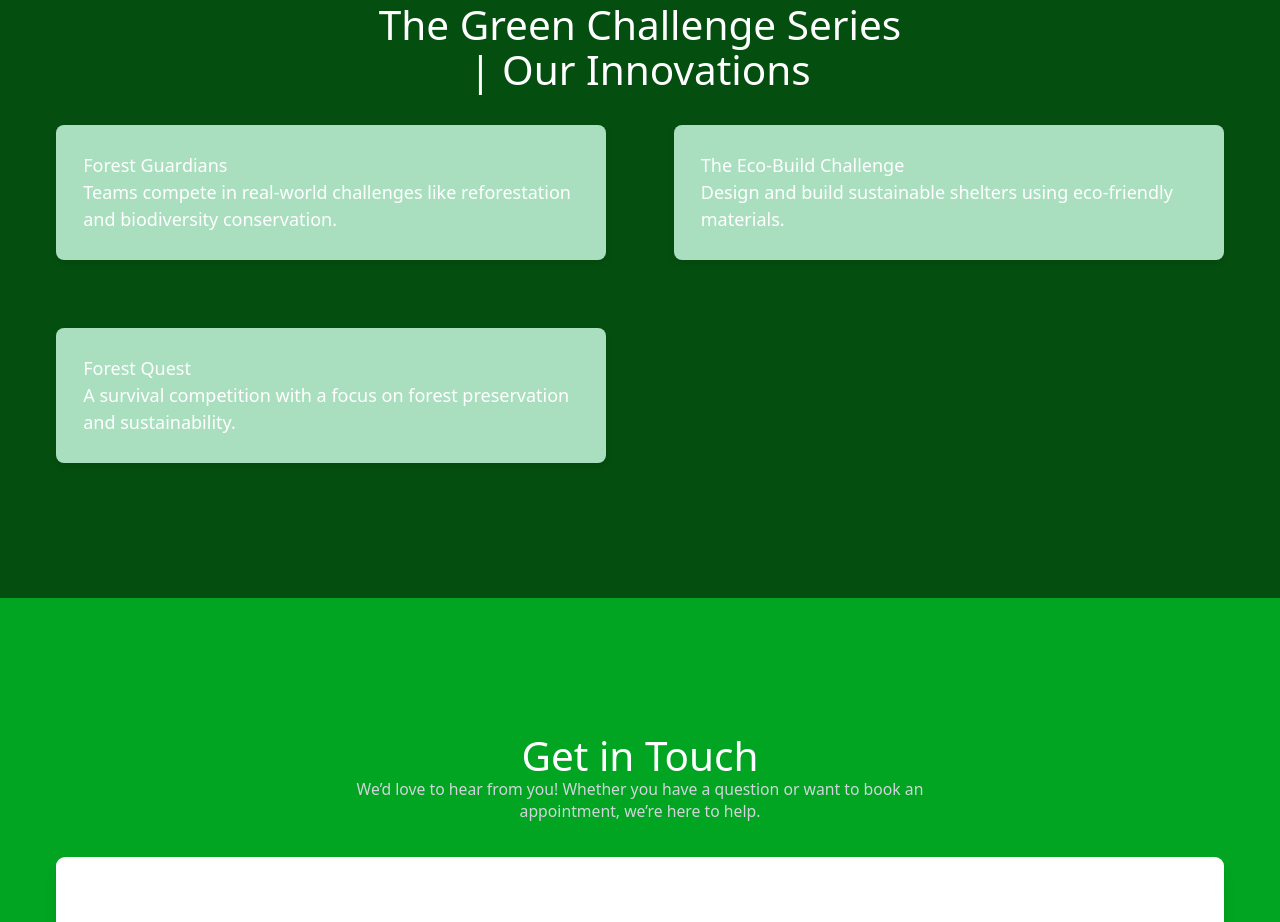
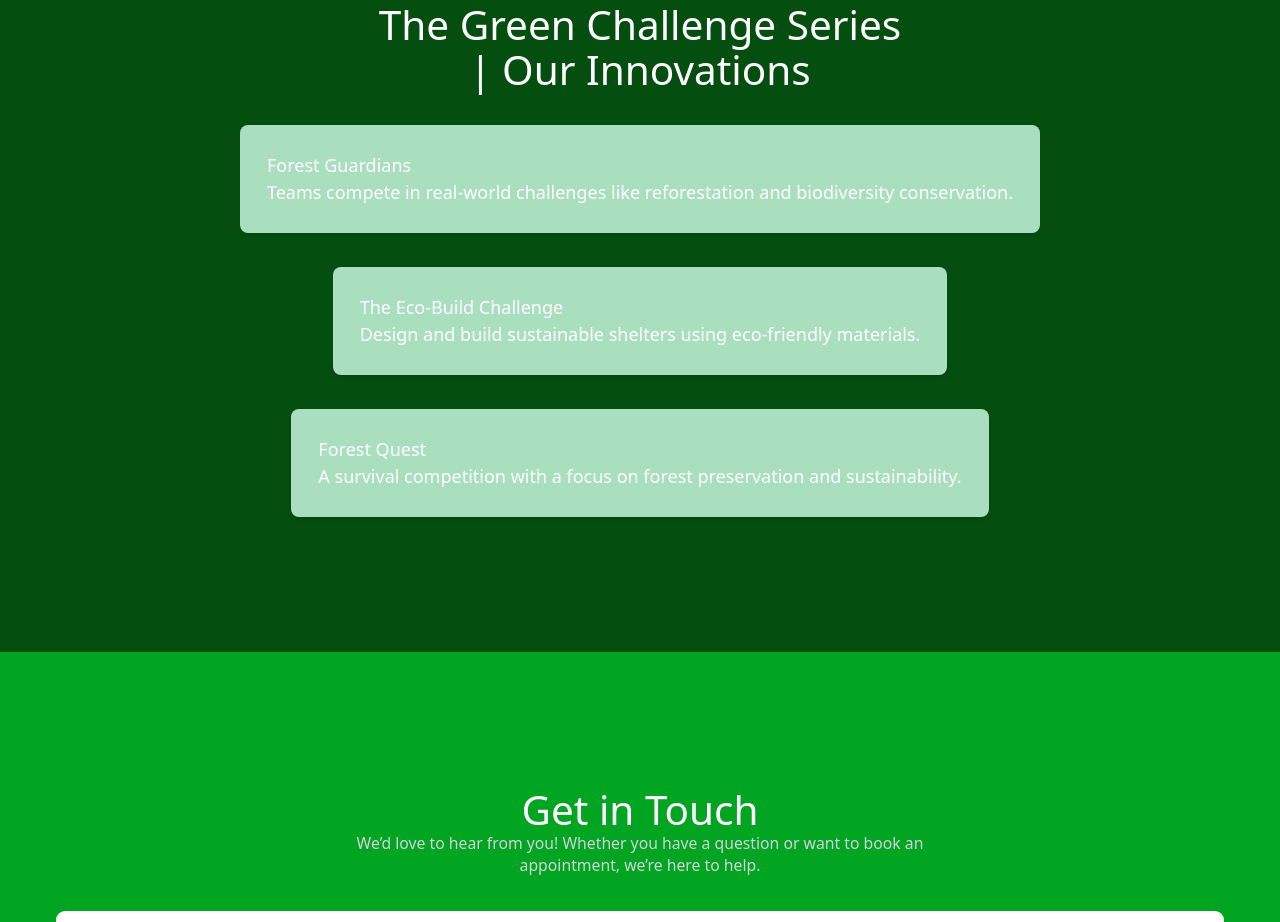
Before and after one commit to DavidTimi1/EcoNauts, a React (Vite) app: page / in a window 1280 px wide. Shown: the part 1840-2762 px from the top of the page. Built offline with nearby package versions, Linux system fonts and the light colour scheme.

Commit message:
Fix (innovation)

```diff
--- a/src/components/innovations.jsx
+++ b/src/components/innovations.jsx
@@ -9,27 +9,36 @@ export default function Innovations(){
 					The Green Challenge Series <br></br> | Our Innovations
                 </h2>
 
-				<div className="grid grid-cols-2 gap-6">
-
-					<div className="card">
-						<h3>Forest Guardians</h3>
-						<p>Teams compete in real-world challenges like reforestation and biodiversity conservation.</p>
-					</div>
-					<div className="card">
-						<h3>The Eco-Build Challenge</h3>
-						<p>Design and build sustainable shelters using eco-friendly materials.</p>
-					</div>
-					<div className="card">
-						<h3>Forest Quest</h3>
-						<p>A survival competition with a focus on forest preservation and sustainability.</p>
-					</div>
-				</div>
-
-
-
+				{
+					cards.map( card => <Card title={card.title} descr={card.descr} /> )
+				}
 
 
             </div>
         </section>
     )
 }
+
+
+function Card({title, descr}){
+
+	return (
+		<div className="card">
+			<h3> {title} </h3>
+			<p> {descr} </p>
+		</div>
+	)
+}
+
+
+const cards = [
+	{
+		title: "Forest Guardians", descr: "Teams compete in real-world challenges like reforestation and biodiversity conservation."
+	},
+	{
+		title: "The Eco-Build Challenge", descr: "Design and build sustainable shelters using eco-friendly materials."
+	},
+	{
+		title: "Forest Quest", descr: "A survival competition with a focus on forest preservation and sustainability."
+	},
+]
```
